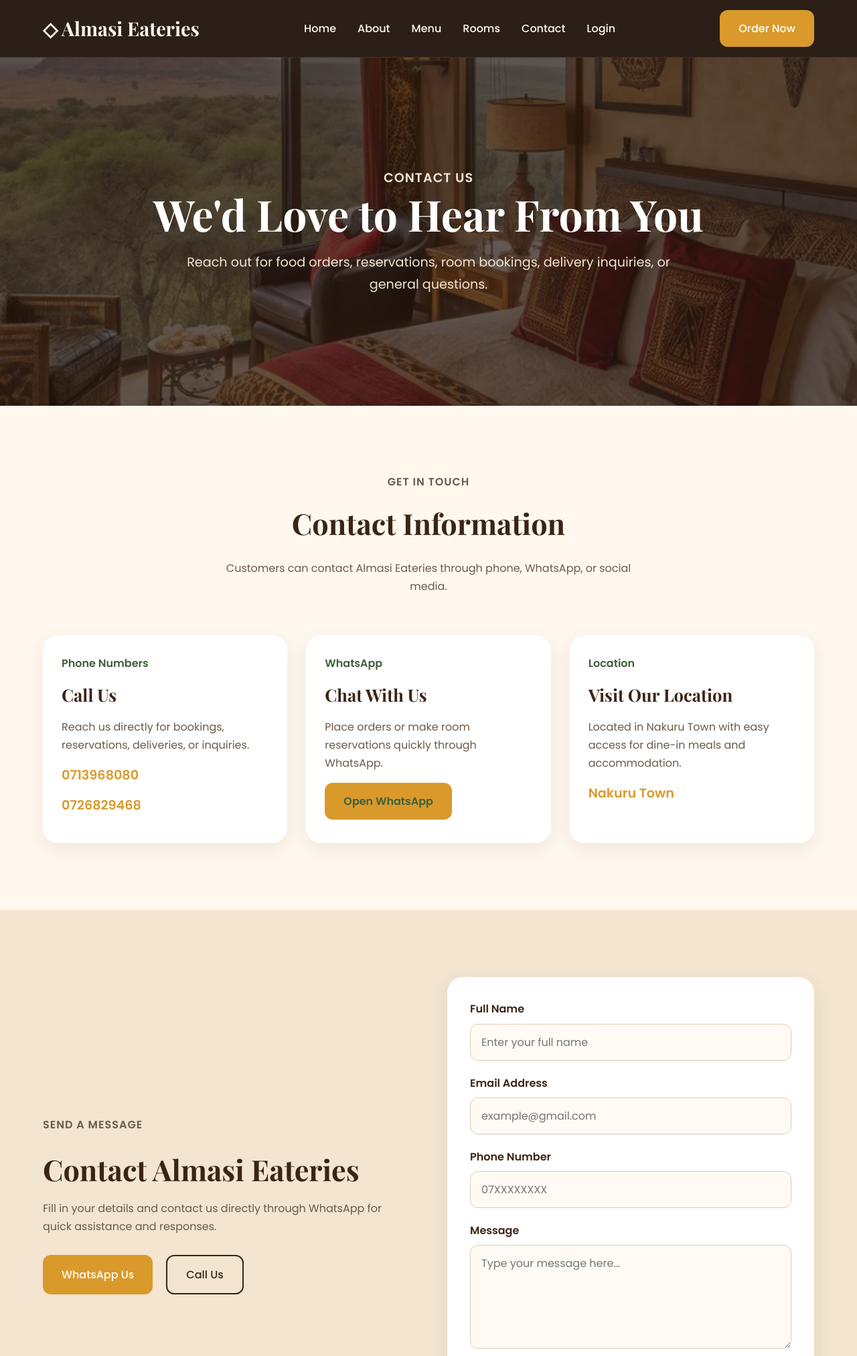
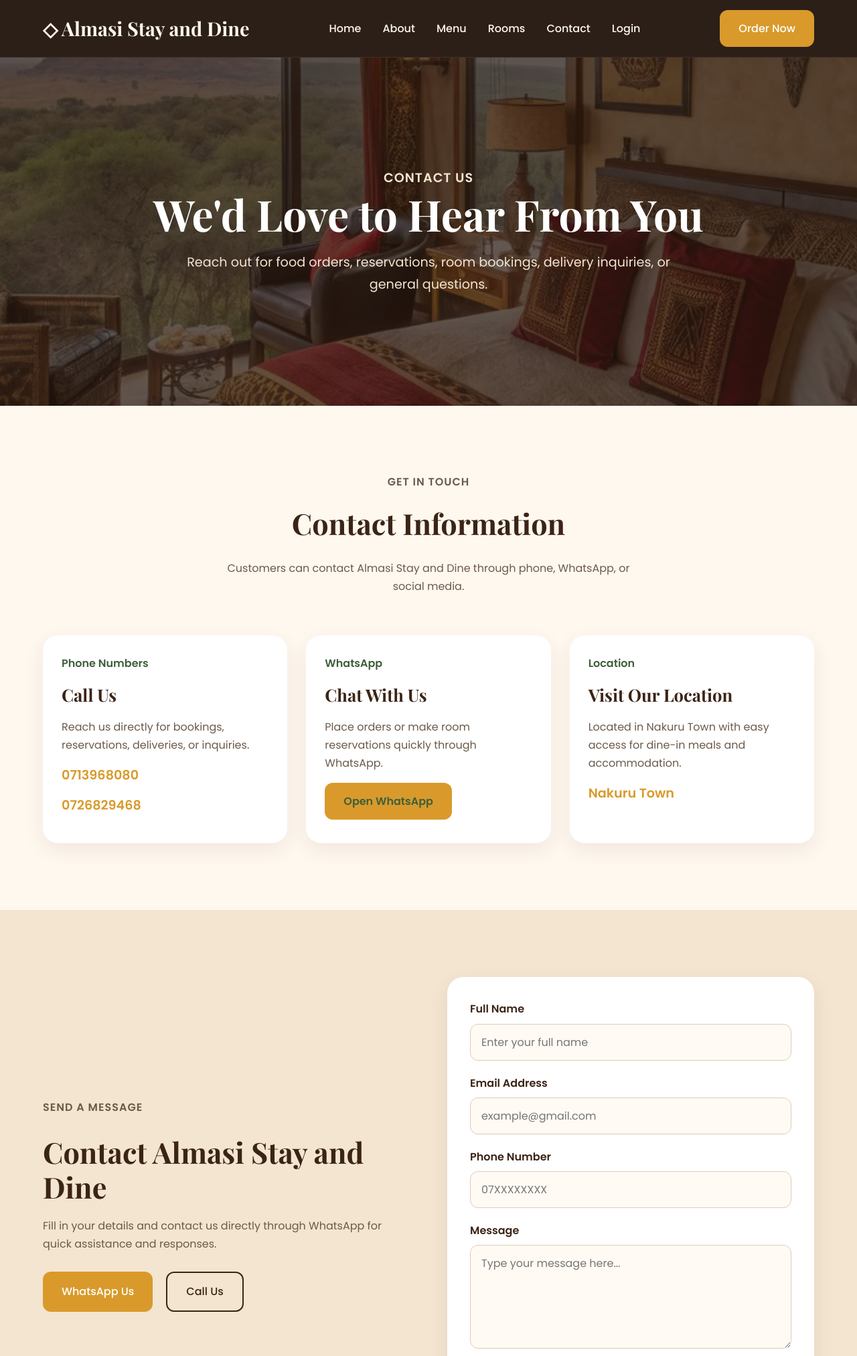
Before and after one commit to wanjiruaisha/almasi-stay-and-dine, a website: page contact.html in a window 1280 px wide. Shown: the top 2025 px of the page at 67% size. Drawn offline with nearby package versions, Linux system fonts and the light colour scheme.

Commit message:
chore: update brand name to Almasi Stay and Dine

```diff
--- a/contact.html
+++ b/contact.html
@@ -15,7 +15,7 @@
 
   <!-- PAGE TITLE -->
   <title>
-    Contact Us | Almasi Eateries
+    Contact Us | Almasi Stay and Dine
   </title>
 
   <!-- LINKING EXTERNAL CSS FILE -->
@@ -35,7 +35,7 @@
 
     <nav class="navbar container">
 
-  <a href="index.html" class="logo">◇ Almasi Eateries</a>
+  <a href="index.html" class="logo">◇ Almasi Stay and Dine</a>
 
   <!-- HAMBURGER CHECKBOX -->
   <input type="checkbox" id="menu-toggle" class="menu-toggle" />
@@ -113,7 +113,7 @@
           </h2>
 
           <p>
-            Customers can contact Almasi Eateries through phone,
+            Customers can contact Almasi Stay and Dine through phone,
             WhatsApp, or social media.
           </p>
 
@@ -210,7 +210,7 @@
           </p>
 
           <h2>
-            Contact Almasi Eateries
+            Contact Almasi Stay and Dine
           </h2>
 
           <p>
@@ -385,7 +385,7 @@
           </h2>
 
           <p>
-            Follow Almasi Eateries on social media for updates,
+            Follow Almasi Stay and Dine on social media for updates,
             offers, and food content.
           </p>
 
@@ -400,7 +400,7 @@
             <span>TikTok</span>
 
             <h3>
-              Almasi Eateries
+              Almasi Stay and Dine
             </h3>
 
             <p>
@@ -460,7 +460,7 @@
       <div>
 
         <h3>
-          ◇ Almasi Eateries
+          ◇ Almasi Stay and Dine
         </h3>
 
         <p>
@@ -502,7 +502,7 @@
         </p>
 
         <p>
-          TikTok: Almasi Eateries
+          TikTok: Almasi Stay and Dine
         </p>
 
       </div>
```
